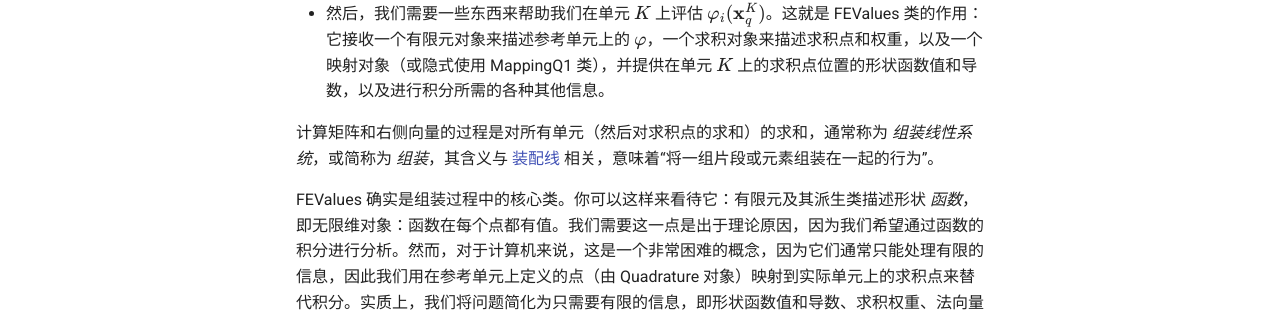
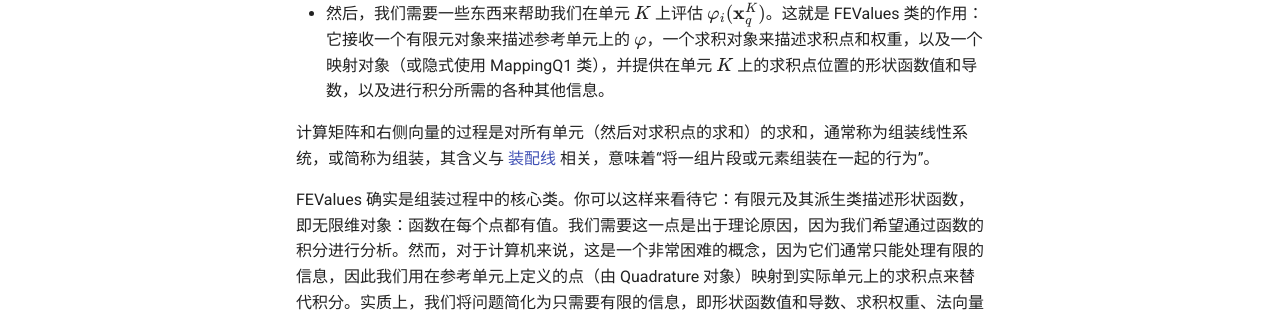
Before and after one commit to ymma98/technotes, an MkDocs documentation site: the page built from docs/FEM/dealii-04_step3.md, in a window 1280 px wide and 900 px high, scrolled down 2849 px. Shown: the part 231-545 px from the top of the window. Built offline with MkDocs 1.6.1 and Material for MkDocs 9.7.7, drawn with Linux system fonts in a browser that asks for light colours; formulas are drawn with MathJax 3; some of the changed text lies outside the part shown.

Commit message:
docs/FEM/dealii-04_step3.md updated from https://stackedit.cn/

```diff
--- a/docs/FEM/dealii-04_step3.md
+++ b/docs/FEM/dealii-04_step3.md
@@ -112,9 +112,9 @@ $$
 - 首先，我们需要一种描述求积点位置 $\mathbf x_q^K$ 和它们权重 $w^K_q$ 的方法。它们通常通过与形状函数相同的方式从参考单元映射而来，即隐式地使用 MappingQ1 类，或者如果你明确说明，则通过从 Mapping 派生的其他类。参考单元上的位置和权重由从 Quadrature 基类派生的对象描述。通常，我们选择一种求积公式（即一组点和权重），以使得求积与矩阵中的积分完全相等；这可以通过高斯求积公式实现，该公式在 QGauss 类中实现。
 - 然后，我们需要一些东西来帮助我们在单元 $K$ 上评估 $\varphi_i(\mathbf x^K_q)$。这就是 FEValues 类的作用：它接收一个有限元对象来描述参考单元上的 $\varphi$，一个求积对象来描述求积点和权重，以及一个映射对象（或隐式使用 MappingQ1 类），并提供在单元 $K$ 上的求积点位置的形状函数值和导数，以及进行积分所需的各种其他信息。
 
-计算矩阵和右侧向量的过程是对所有单元（然后对求积点的求和）的求和，通常称为 *组装线性系统*，或简称为 *组装*，其含义与 [装配线](https://en.wikipedia.org/wiki/Assembly_line) 相关，意味着“将一组片段或元素组装在一起的行为”。
+计算矩阵和右侧向量的过程是对所有单元（然后对求积点的求和）的求和，通常称为组装线性系统，或简称为组装，其含义与 [装配线](https://en.wikipedia.org/wiki/Assembly_line) 相关，意味着“将一组片段或元素组装在一起的行为”。
 
-FEValues 确实是组装过程中的核心类。你可以这样来看待它：有限元及其派生类描述形状 <i>函数</i>，即无限维对象：函数在每个点都有值。我们需要这一点是出于理论原因，因为我们希望通过函数的积分进行分析。然而，对于计算机来说，这是一个非常困难的概念，因为它们通常只能处理有限的信息，因此我们用在参考单元上定义的点（由 Quadrature 对象）映射到实际单元上的求积点来替代积分。实质上，我们将问题简化为只需要有限的信息，即形状函数值和导数、求积权重、法向量等，这些信息仅在有限的一组点上。FEValues 类将这三个组件结合在一起，并提供特定单元 $K$ 上的这组有限信息。当我们组装下面的线性系统时，你将看到它的实际应用。
+FEValues 确实是组装过程中的核心类。你可以这样来看待它：有限元及其派生类描述形状函数，即无限维对象：函数在每个点都有值。我们需要这一点是出于理论原因，因为我们希望通过函数的积分进行分析。然而，对于计算机来说，这是一个非常困难的概念，因为它们通常只能处理有限的信息，因此我们用在参考单元上定义的点（由 Quadrature 对象）映射到实际单元上的求积点来替代积分。实质上，我们将问题简化为只需要有限的信息，即形状函数值和导数、求积权重、法向量等，这些信息仅在有限的一组点上。FEValues 类将这三个组件结合在一起，并提供特定单元 $K$ 上的这组有限信息。当我们组装下面的线性系统时，你将看到它的实际应用。
 
 值得注意的是，如果你在应用程序中自己创建这三个对象并自行处理信息，这一切也是可以实现的。然而，这既不会更简单（FEValues 类正好提供了你实际需要的信息）也不会更快：FEValues 类经过高度优化，只计算每个单元所需的特定信息；如果从前一个单元可以重用任何信息，它将这样做，并且该类中有大量代码确保在有利的情况下缓存信息。
 
```
Also changed, not shown: other parts of docs/FEM/dealii-04_step3.md (+3 -2 lines).
